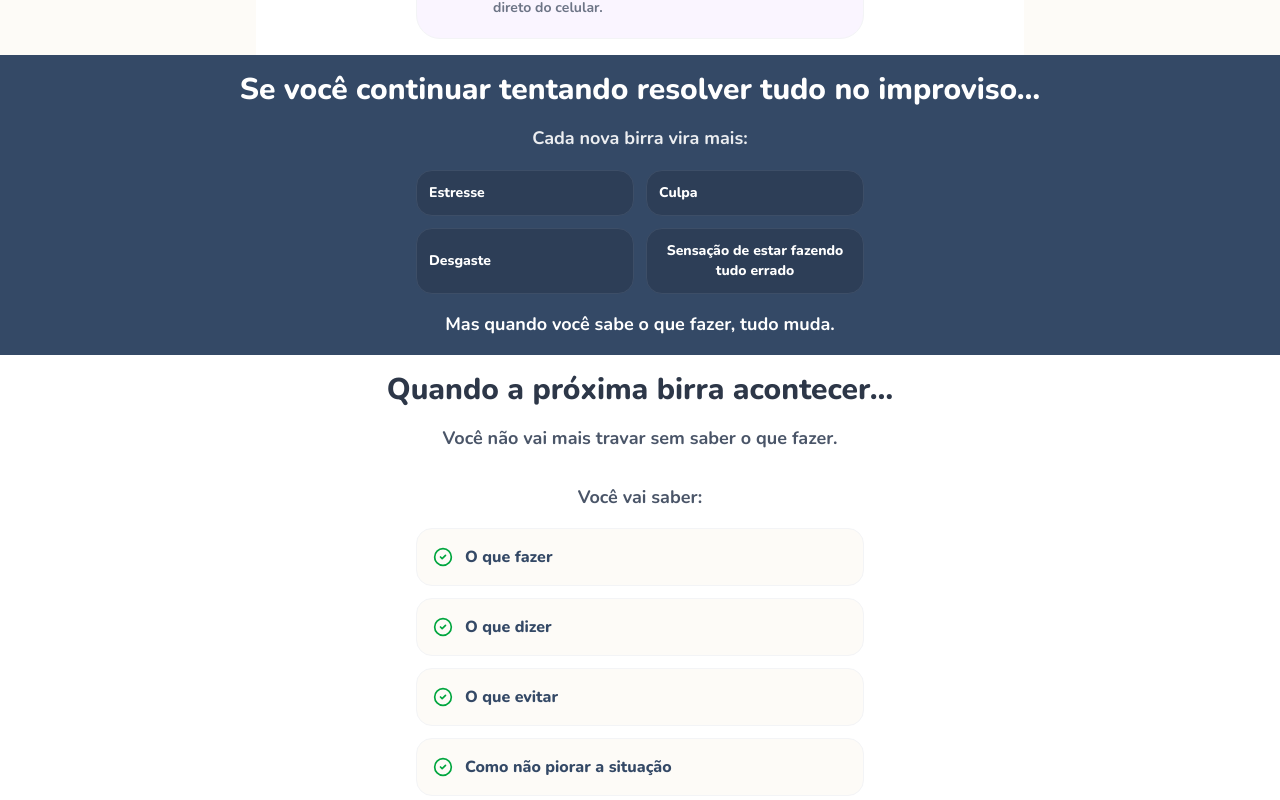
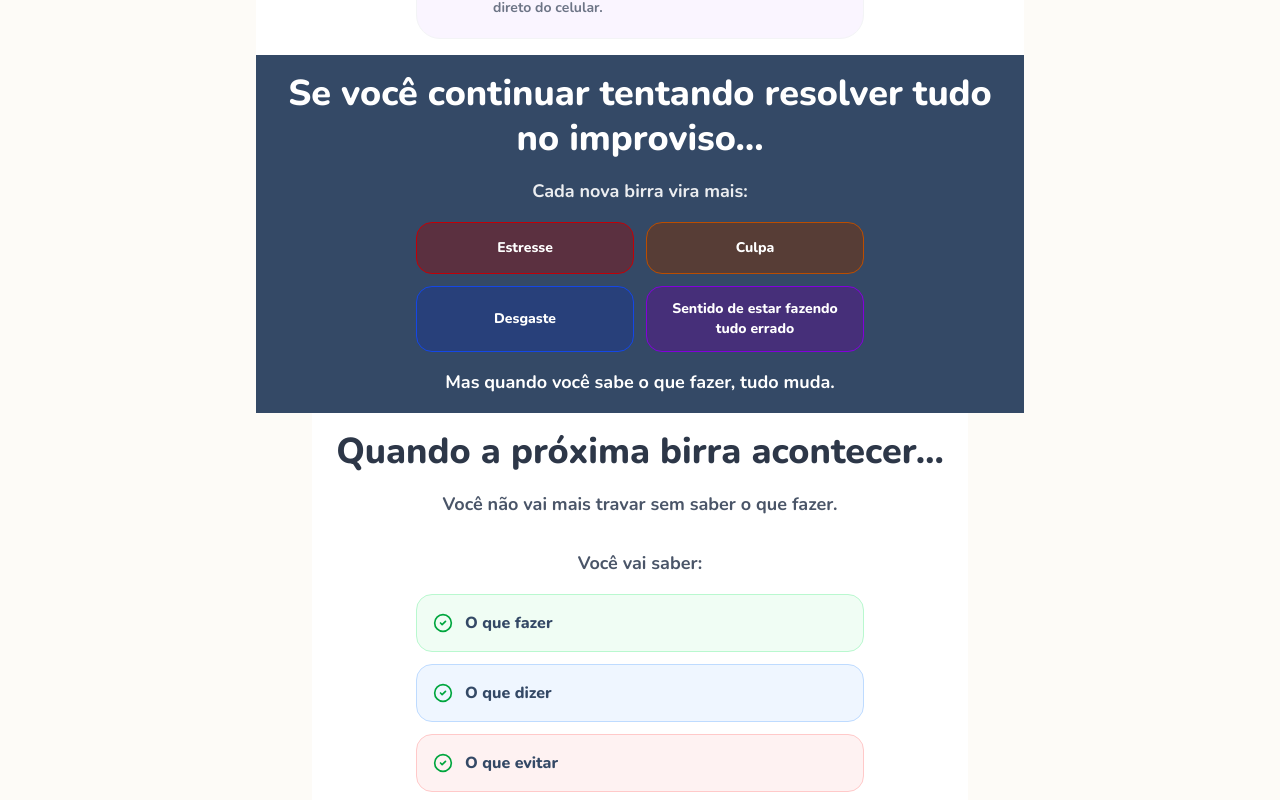
Before and after one commit to jcbusinessdr26-design/Quiz-como-acabar-com-birra-do-seu-filho, a React (Vite) app: page / in a window 1280 px wide. Shown: the part 7060-7860 px from the top of the page. Built offline with nearby package versions, Linux system fonts and the light colour scheme.

Commit message:
refactor: adicionar cores variadas nos bullets do pré-fechamento e bloco de valor

```diff
--- a/src/components/SalesPage.tsx
+++ b/src/components/SalesPage.tsx
@@ -410,67 +410,67 @@ export const SalesPage: React.FC<SalesPageProps> = ({ onPurchase }) => {
       </section>
 
       {/* BLOCO 13 — PRÉ-FECHAMENTO */}
-      <section className="px-6 py-4 bg-[#344966]">
-        <motion.h2 initial="hidden" whileInView="visible" variants={itemVariants} className="text-2xl sm:text-3xl font-black text-white mb-4 text-center leading-tight">
+      <section className="px-6 py-4 bg-[#344966] max-w-3xl mx-auto">
+        <motion.h2 initial="hidden" whileInView="visible" variants={itemVariants} className="text-2xl sm:text-3xl md:text-4xl font-black text-white mb-4 text-center leading-tight">
           Se você continuar tentando resolver tudo no improviso…
         </motion.h2>
         <motion.div initial="hidden" whileInView="visible" variants={itemVariants}>
-          <p className="text-white/90 text-lg leading-relaxed font-bold text-center max-w-lg mx-auto mb-4">
+          <p className="text-white/90 text-lg leading-relaxed font-bold text-center mb-4">
             Cada nova birra vira mais:
           </p>
         </motion.div>
         <div className="grid grid-cols-2 gap-3 max-w-md mx-auto mb-4">
           {[
-            'Estresse',
-            'Culpa',
-            'Desgaste',
-            'Sensação de estar fazendo tudo errado'
+            { text: 'Estresse', bg: 'bg-red-900/50', border: 'border-red-700' },
+            { text: 'Culpa', bg: 'bg-amber-900/50', border: 'border-amber-700' },
+            { text: 'Desgaste', bg: 'bg-blue-900/50', border: 'border-blue-700' },
+            { text: 'Sentido de estar fazendo tudo errado', bg: 'bg-purple-900/50', border: 'border-purple-700' }
           ].map((item, i) => (
             <motion.div
               key={i}
               initial="hidden"
               whileInView="visible"
               variants={itemVariants}
-              className="flex items-center gap-2 p-3 bg-[#2D3E57] rounded-[1rem] border border-[#3D4E67] text-center"
+              className={`flex items-center justify-center gap-2 p-3 ${item.bg} rounded-[1rem] border ${item.border} text-center min-h-[52px]`}
             >
-              <span className="font-black text-white text-sm">{item}</span>
+              <span className="font-black text-white text-sm">{item.text}</span>
             </motion.div>
           ))}
         </div>
         <motion.div initial="hidden" whileInView="visible" variants={itemVariants}>
-          <p className="text-white text-lg leading-relaxed font-bold text-center max-w-lg mx-auto">
+          <p className="text-white text-lg leading-relaxed font-bold text-center">
             Mas quando você sabe o que fazer, tudo muda.
           </p>
         </motion.div>
       </section>
 
       {/* BLOCO 14 — BLOCO DE VALOR */}
-      <section className="px-6 py-4 bg-white">
-        <motion.h2 initial="hidden" whileInView="visible" variants={itemVariants} className="text-2xl sm:text-3xl font-black text-[#2D3748] mb-4 text-center leading-tight">
+      <section className="px-6 py-4 bg-white max-w-3xl mx-auto">
+        <motion.h2 initial="hidden" whileInView="visible" variants={itemVariants} className="text-2xl sm:text-3xl md:text-4xl font-black text-[#2D3748] mb-4 text-center leading-tight">
           Quando a próxima birra acontecer…
         </motion.h2>
         <motion.div initial="hidden" whileInView="visible" variants={itemVariants}>
-          <p className="text-[#4A5568] text-lg leading-relaxed font-bold text-center max-w-lg mx-auto mb-4">
+          <p className="text-[#4A5568] text-lg leading-relaxed font-bold text-center mb-4">
             Você não vai mais travar sem saber o que fazer.<br/><br/>
             Você vai saber:
           </p>
         </motion.div>
         <div className="grid grid-cols-1 gap-3 max-w-md mx-auto">
           {[
-            'O que fazer',
-            'O que dizer',
-            'O que evitar',
-            'Como não piorar a situação'
+            { text: 'O que fazer', bg: 'bg-green-50', border: 'border-green-200' },
+            { text: 'O que dizer', bg: 'bg-blue-50', border: 'border-blue-200' },
+            { text: 'O que evitar', bg: 'bg-red-50', border: 'border-red-200' },
+            { text: 'Como não piorar a situação', bg: 'bg-amber-50', border: 'border-amber-200' }
           ].map((item, i) => (
             <motion.div
               key={i}
               initial="hidden"
               whileInView="visible"
               variants={itemVariants}
-              className="flex items-center gap-3 p-4 bg-[#FDFBF7] rounded-[1rem] border border-gray-100"
+              className={`flex items-center gap-3 p-4 ${item.bg} rounded-[1rem] border ${item.border}`}
             >
               <CheckCircle2 className="w-5 h-5 text-green-600 flex-shrink-0" />
-              <span className="font-black text-[#344966] text-base">{item}</span>
+              <span className="font-black text-[#344966] text-base">{item.text}</span>
             </motion.div>
           ))}
         </div>
```
